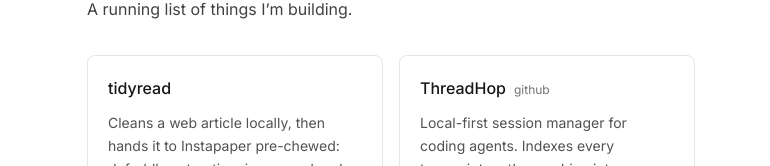
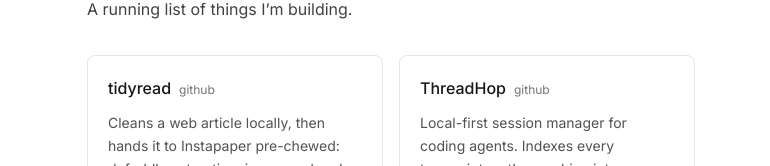
Before and after one commit to parzival1l/parzival1l.github.io, a Next.js app: page /projects in a window 1280 px wide. Shown: the part 227-393 px from the top of the page, without its empty margins (249-1019 px from the left). Built offline with nearby package versions, Linux system fonts and the light colour scheme; no server answers.

Commit message:
Projects: show the GitHub link on every card

```diff
--- a/components/project-card.tsx
+++ b/components/project-card.tsx
@@ -9,9 +9,8 @@
   /** GitHub repo slug, e.g. "parzival1l/tidyread". Drives the link and the
       last-commit nudge. */
   repo: string
-  /** Optional product site. When set, the card title links here and the
-      GitHub repo moves to a small secondary link; the last-commit nudge
-      still comes from `repo`. */
+  /** Optional product site. When set, the card title links here instead of
+      the repo. The small `github` link next to the title always shows. */
   url?: string
   /** Short facet chips: language, distribution, whatever earns the space. */
   tags: string[]
@@ -77,14 +76,12 @@
           >
             {project.name}
           </a>
-          {project.url ? (
           <a
             href={`https://github.com/${project.repo}`}
             className="text-xs text-neutral-500 underline-offset-4 hover:underline"
           >
             github
           </a>
-          ) : null}
         </span>
         {freshness ? (
           <span
```
Lines whose indentation alone changed are shown as unchanged.
